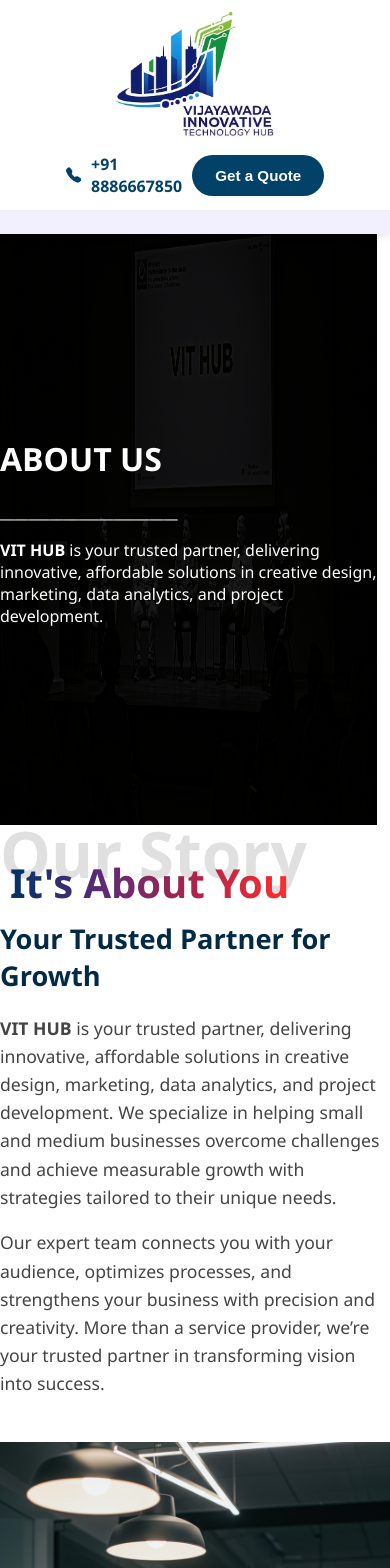
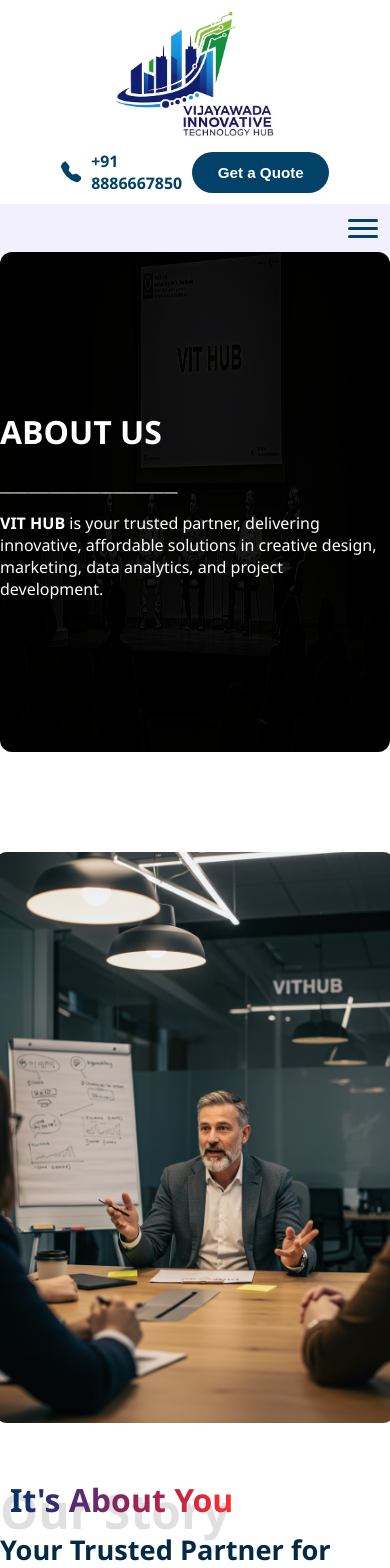
Before and after one commit to hemanthaarya/hedhya, a React (Create React App) app: page /about in a window 390 px wide. Shown: the top 1568 px of the page. Built offline with nearby package versions, Linux system fonts and the light colour scheme.

Commit message:
Add files via upload

```diff
--- a/src/Pages/About.css
+++ b/src/Pages/About.css
@@ -1,8 +1,8 @@
 .img3{
-    width: 97vw;
-    height: 70vh;
-    margin-left: -15px;
-    filter: blur(0.5px);
+    width: 100%;
+    height: 500px;
+    object-fit: fill;
+    border-radius: 12px;
 }
 .img-container {
     display: inline-block;
@@ -16,22 +16,35 @@
     z-index: 999;
     color: white;
 }
+.img4{
+    flex: 1 1 300px;
+    max-width: 400px;
+}
+.img4 img{
+    width: 100%;
+    height: auto;
+    border-radius: 12px;
+    object-fit: fill;
+}
+.we{
+    display: flex;
+    justify-content: space-evenly;
+    align-items: center;
+    margin-top: 100px;
+}
 .mission{
     margin-top: 200px;
 }
 .text-container1{
     position: relative;
     display: inline-block;
-    left: 30%;
-    gap: 10px;
 }
 .text-back1 {
     font-size: 4rem;
     font-weight: 700;
     color: #e0e0e0;
     position: absolute;
-    left: 0;
-    top: -55px;
+    margin: 0 auto;
     z-index: 0;
     pointer-events: none;
     user-select: none;
@@ -47,7 +60,6 @@
     -webkit-text-fill-color: transparent;
     position: relative;
     z-index: 1;
-    margin-left: 80px;
 }
 .mission1{
     display: flex;
@@ -61,7 +73,7 @@
     text-align: center;
     box-shadow: 0 4px 8px rgba(0, 0, 0, 0.05);
     width: 700px;
-    height: 300px;
+    height: auto;
 }
 .mission1 h1{
     color: #034268;
@@ -78,7 +90,8 @@
 .text-container2{
     position: relative;
     display: inline-block;
-    left: 40%;
+    left: 30%;
+    gap: 10px;
 }
 .text-back2 {
     font-size: 4rem;
@@ -90,8 +103,36 @@
     z-index: 0;
     pointer-events: none;
     user-select: none;
+    width: 800px;
 }
 .text-front2 {
+    font-size: 2.5rem;
+    font-weight: 700;
+    background: linear-gradient(to right, #003366, #5e2a74, #af234a, #ff2e2e);
+    left: 10px;
+    -webkit-background-clip: text;
+    -webkit-text-fill-color: transparent;
+    position: relative;
+    z-index: 1;
+    margin-left: 80px;
+}
+.text-container3{
+    position: relative;
+    display: inline-block;
+    left: 40%;
+}
+.text-back3 {
+    font-size: 4rem;
+    font-weight: 700;
+    color: #e0e0e0;
+    position: absolute;
+    left: 0;
+    top: -55px;
+    z-index: 0;
+    pointer-events: none;
+    user-select: none;
+}
+.text-front3 {
     font-size: 2.5rem;
     font-weight: 700;
     background: linear-gradient(to right, #003366, #5e2a74, #af234a, #ff2e2e);
@@ -126,3 +167,29 @@
     text-align: center;
     color: #034268;
 }
+
+@media (max-width: 768px) {
+    .we {
+        flex-direction: column;
+        align-items: center;
+    }
+    .img2_matter {
+        margin-top: 50px;
+    }
+    .text-back3,.text-back1,.text-back2 {
+        font-size: 3rem;
+    }
+    .text-front3,.text-front1,.text-front2 {
+        font-size: 2rem;
+        margin-left: 0;
+    }
+    .text-back2{
+        left: 10%;
+    }
+}
+@media (min-width: 768px) {
+    .we {
+        flex-direction: row;
+        align-items: center;
+    }
+}
--- a/src/Pages/About.jsx
+++ b/src/Pages/About.jsx
@@ -1,5 +1,6 @@
 import Logo from '../logo.png';
 import './About.css';
+import  { useState } from 'react';
 import { BsTelephoneFill,BsFillChatTextFill,BsFillPinMapFill,BsWhatsapp,BsFacebook,BsTwitterX,BsLinkedin } from "react-icons/bs";
 import { GiStairsGoal,GiMountainClimbing } from "react-icons/gi";
 import { TiGroup } from "react-icons/ti";
@@ -16,30 +17,56 @@ import { Link } from 'react-router-dom';
 
 
 function About() {
+    const [menuOpen, setMenuOpen] = useState(false);
+
+    const toggleMenu = () => setMenuOpen(!menuOpen);
   return (
     <div className="about">
-        <div className='header'>
+        <header className='header'>
             <div className='navbar-1'>
-                <img src={Logo} alt='logo' className='logo'/>
+                <img src={Logo} alt='logo' className='logo' />
                 <div className='details'>
-                    <BsTelephoneFill style={{width:'30px',height:'50px'}}/>
+                    <BsTelephoneFill className='phn'/>
                     <h3>+91 8886667850</h3>
                     <button className='button'>
                     <Link to='/contact' className='Link1'>Get a Quote</Link>
                     </button>
                 </div>
             </div>
-            <div className='navbar-2'>
+
+            <nav className='navbar-2'>
+            {/* Hamburger Icon visible on mobile only */}
+            <button
+                className='options1'
+                onClick={toggleMenu}
+                aria-label={menuOpen ? "Close Menu" : "Open Menu"}
+                aria-expanded={menuOpen}
+            >
+                <span className={`bar ${menuOpen ? 'open' : ''}`}></span>
+                <span className={`bar ${menuOpen ? 'open' : ''}`}></span>
+                <span className={`bar ${menuOpen ? 'open' : ''}`}></span>
+            </button>
+
+            {/* Mobile Menu */}
+            <div className={`mobile-menu ${menuOpen ? 'show' : ''}`}>
+                <h4><Link to='/' className='Link' onClick={() => setMenuOpen(false)}>Home</Link></h4>
+                <h4><Link to='/about' className='Link' onClick={() => setMenuOpen(false)}>About Us</Link></h4>
+                <h4><Link to='/services' className='Link' onClick={() => setMenuOpen(false)}>Services</Link></h4>
+                <h4><Link to='/contact' className='Link' onClick={() => setMenuOpen(false)}>Contact</Link></h4>
+            </div>
+
+            {/* Desktop Menu */}
             <div className='options'>
                 <h4><Link to='/' className='Link'>Home</Link></h4>
                 <h4><Link to='/about' className='Link'>About Us</Link></h4>
-                    <div className='service'><h4><Link to='/services' className='Link'>Services</Link></h4>
-                            <Dropdown menuData={menuData}/>
+                <div className='service'>
+                <h4><Link to='/services' className='Link'>Services</Link></h4>
+                <Dropdown menuData={menuData} />
                 </div>
                 <h4><Link to='/contact' className='Link'>Contact</Link></h4>
             </div>
-            </div>
-        </div>
+            </nav>
+        </header>
         <div className='A-content'>
             <div className='img-container'>
                 <img src={IMG3} alt='img' className='img3'/>
@@ -50,11 +77,14 @@ function About() {
                 </div>
             </div>
             <div className='story'>
-                <div className='we_are'>
+                <div className='we'>
+                    <div className='img4'>
+                        <img src={IMG4} alt='img' className='img2'/>
+                    </div>
                     <div className='img2_matter'>
-                        <div className='text-container'>
-                            <div className='text-back'>Our Story</div>
-                            <div className='text-front'>It's About You</div>
+                        <div className='text-container1'>
+                            <div className='text-back1'>Our Story</div>
+                            <div className='text-front1'>It's About You</div>
                         </div>
                         <h2>Your Trusted Partner for Growth</h2>
                         <p>
@@ -65,15 +95,12 @@ function About() {
                             Our expert team connects you with your audience, optimizes processes, and strengthens your business with precision and creativity. More than a service provider, we’re your trusted partner in transforming vision into success.
                         </p>
                     </div>
-                    <div className='img4'>
-                        <img src={IMG4} alt='img' className='img2'/>
-                    </div>
                 </div>
             </div>
             <div className='mission'>
-                <div className='text-container1'>
-                    <div className='text-back1'>Mission & Vision</div>
-                    <div className='text-front1'>Mission & Vision</div>
+                <div className='text-container2'>
+                    <div className='text-back2'>Mission & Vision</div>
+                    <div className='text-front2'>Mission & Vision</div>
                 </div>
                 <div className='mission1'>
                     <div>
@@ -95,9 +122,9 @@ function About() {
                 </div>
             </div>
             <div className='with_us'>
-                <div className='text-container2'>
-                    <div className='text-back2'>VIT HUB</div>
-                    <div className='text-front2'>Why Work With Us?</div>
+                <div className='text-container3'>
+                    <div className='text-back3'>VIT HUB</div>
+                    <div className='text-front3'>Why Work With Us?</div>
                 </div>
                 <div className='with_us1'>
                     <div>
@@ -134,49 +161,49 @@ function About() {
             </div>
             <h1 className='bottom'>"Let’s innovate, empower, and succeed—together."</h1>
         </div>
-        <div className='footer'>
+        <footer className='footer'>
             <div className='footer-up'>
                 <div className='contact'>
                 <div className='c_title'>
-                        <div></div>
                     <h1>Contact</h1>
                 </div>
                 <div>
-                        <h4><BsFillChatTextFill/>vitdhub@gmail.com</h4>
-                        <h4><BsFillPinMapFill/>Vijayawada, AndhraPradesh, 521137</h4>
+                    <h4><BsFillChatTextFill /> vitdhub@gmail.com</h4>
+                    <h4><BsFillPinMapFill /> Vijayawada, AndhraPradesh, 521137</h4>
                 </div>
                 </div>
+
                 <div className='news_letter'>
                 <div className='c_title'>
-                        <div></div>
                     <h1>News Letter</h1>
                 </div>
                 <p>Subscribe to our newsletter for the latest updates and offers.</p>
-                    <textarea type='description' placeholder='Subscribe to our channel' className='input'/>
+                <textarea placeholder='Subscribe to our channel' className='input' />
                 </div>
+
                 <div className='Pages'>
                 <div className='c_title'>
-                        <div></div>
                     <h1>Pages</h1>
                 </div>
-                    <div>
-                        <h4><Link to='/' className='Link1'>Home</Link></h4>
-                        <h4><Link to='/about' className='Link1'>About Us</Link></h4>
-                        <h4><Link to='/services' className='Link1'>Services</Link></h4>
-                        <h4><Link to='/contact' className='Link1'>Contact</Link></h4>
+                <div className='pages'>
+                    <div><Link to='/' className='Link1'>Home</Link></div>
+                    <div><Link to='/about' className='Link1'>About Us</Link></div>
+                    <div><Link to='/services' className='Link1'>Services</Link></div>
+                    <div><Link to='/contact' className='Link1'>Contact</Link></div>
                 </div>
                 </div>
             </div>
+
             <div className='footer-down'>
-                <img src={Logo} alt='logo' className='logo1'/>
+                <img src={Logo} alt='logo' className='logo1' />
                 <div className='icons'>
-                    <BsWhatsapp className='icon'/>
-                    <BsFacebook className='icon'/>
-                    <BsTwitterX className='icon'/>
-                    <BsLinkedin className='icon'/>
+                <BsWhatsapp className='icon' />
+                <BsFacebook className='icon' />
+                <BsTwitterX className='icon' />
+                <BsLinkedin className='icon' />
                 </div>
             </div>
-        </div>
+        </footer>
     </div>
   );
 }
--- a/src/Pages/Home.css
+++ b/src/Pages/Home.css
@@ -395,7 +395,6 @@ body,html,.main{
     display: flex;
     flex-direction: column;
     background-color: #034268;
-    margin-left: 15px;
     color: white;
     padding: 30px 5vw;
     margin-top: 70px;
@@ -409,7 +408,6 @@ body,html,.main{
     max-height: 300px;
     margin: 0 auto 40px;
 }
-
 .c_title{
     display: flex;
     align-items: center;
@@ -455,11 +453,11 @@ body,html,.main{
     justify-content: space-between;
     border: 0.5px solid transparent;
     background-color: white;
-    width: 80vw;
     margin-left: 150px;
     align-items: center;
     border-top: 1px solid #0d3b6d;
     padding-top: 15px;
+    width: 87vw;
     max-width: 1200px;
     margin: 80px auto 0;
 }
@@ -607,7 +605,8 @@ body,html,.main{
     align-items: center;
   }
   .footer-down{
-    margin-top: 150px;
+    margin-top: 100px;
+    width: 90vw;
   }
   .icons{
     gap: 5px;
```
Lines whose indentation alone changed are shown as unchanged.
